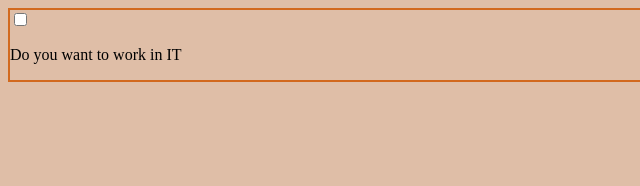
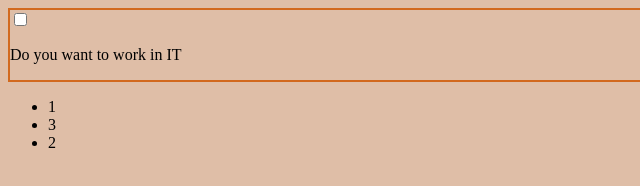
Before and after one commit to BochkarevaTat/new.project, a plain HTML site: page file.html in a window 1280 px wide. Shown: the full height of the page, 0-640 px from the left. Drawn offline with Linux system fonts and the light colour scheme.

Commit message:
added ul

```diff
--- a/file.html
+++ b/file.html
@@ -13,6 +13,14 @@
         <input type="checkbox" name="" id="want">
         <p>Do you want to work in IT</p>
         </form>
+        <footer>
+            <ul>
+                <li>1</li>
+                <li>3</li>
+                <li>2</li>
+
+            </ul>
+        </footer>
 
 
 
```
